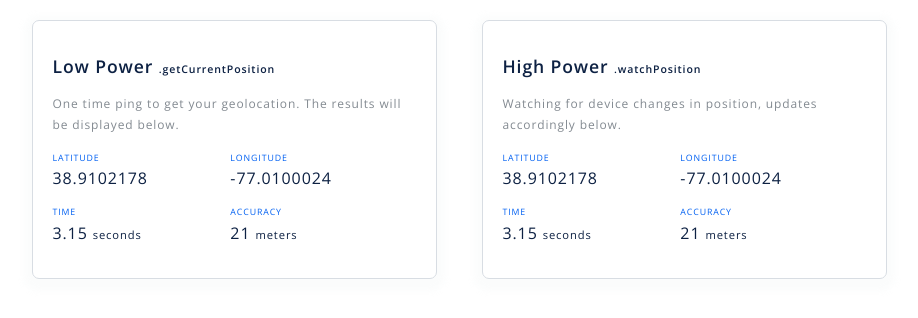
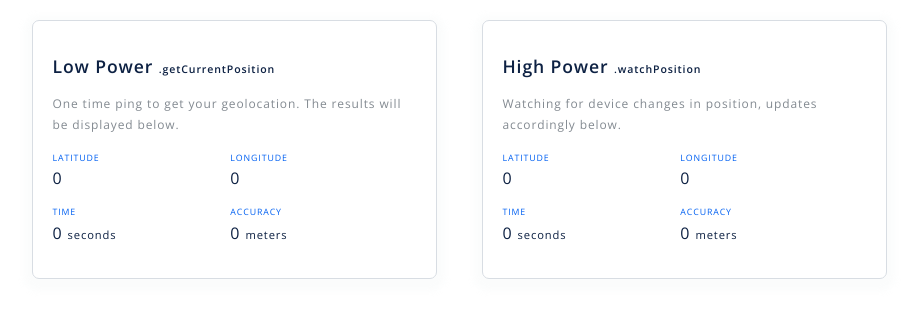
Before and after one commit to danmostudco/locationtesting, a React (Create React App) app: page / in a window 1280 px wide. Shown: the top 318 px of the page, without its empty margins (181-1099 px from the left). Built offline with nearby package versions, Linux system fonts and the light colour scheme; no server answers.

Commit message:
Pass down different OptionsObject and testingFunctions into each panel, and then set and update state upon success using a successFunction

```diff
--- a/src/App.js
+++ b/src/App.js
@@ -1,12 +1,48 @@
 import React, { Component } from "react";
 import "./App.css";
 
+const LOW_OPTIONS = {
+  enableHighAccuracy: false,
+  timeout: 27000,
+  maximumAge: 30000
+}
+
+const HIGH_OPTIONS = {
+  enableHighAccuracy: true,
+  timeout: 27000,
+  maximumAge: 30000
+}
+
+
 class App extends Component {
+
+  getLocation(success, error, options) {
+    // const dispatchTime = new Date().getTime(); HOW DO I GET DISPATCH TIME DOWN INTO THE COMPONENT AT TIME OF INSTANTIATION?
+    navigator.geolocation.getCurrentPosition(success, error, options)
+  }
+
+  watchLocation(success, error, options) {
+    // const dispatchTime = new Date().getTime(); HOW DO I GET DISPATCH TIME DOWN INTO THE COMPONENT AT TIME OF INSTANTIATION?
+    navigator.geolocation.watchPosition(success, error, options)
+  }
+
   render() {
     return <div className="App">
         <div className="Grid">
-          <TestPanel name="Low Power" subName=".getCurrentPosition" description="One time ping to get your geolocation. The results will be displayed below."/>
-          <TestPanel name="High Power" subName=".watchPosition" description="Watching for device changes in position, updates accordingly below."/>
+          <TestPanel
+            name="Low Power"
+            subName=".getCurrentPosition"
+            description="One time ping to get your geolocation. The results will be displayed below."
+            testingFunction={this.getLocation}
+            optionsObject= {LOW_OPTIONS}
+          />
+          <TestPanel
+            name="High Power"
+            subName=".watchPosition"
+            description="Watching for device changes in position, updates accordingly below."
+            testingFunction={this.watchLocation}
+            optionsObject= {HIGH_OPTIONS}
+          />
         </div>
       </div>
   }
@@ -16,11 +52,42 @@ class TestPanel extends Component {
   constructor(props) {
     super(props);
     this.state = {
-      latitude: 38.9102178,
-      longitude: -77.0100024,
-      time: 3.15,
-      accuracy: 21
+      latitude: 0,
+      longitude: 0,
+      time: 0,
+      accuracy: 0,
+      loading: true,
     }
+    this.successFunction = this.successFunction.bind(this);
+    this.dispatchTimeStamp;
+  }
+
+  successFunction(position) {
+    const {
+      longitude,
+      latitude,
+      accuracy
+    } = position.coords;
+
+    const APItimeStamp = position.timestamp;
+    const timeWindowMil = APItimeStamp - this.dispatchTimeStamp;
+    const timeWindowSec = (timeWindowMil / 1000).toFixed(2);
+
+    this.setState({
+      longitude: longitude.toFixed(7),
+      latitude: latitude.toFixed(7),
+      accuracy: accuracy,
+      time: timeWindowSec,
+      loading: false,
+    })
+
+    console.log(position.coords) // for console sign of success
+  }
+
+  componentDidMount() {
+    console.log(this.props.optionsObject)
+    this.dispatchTimeStamp = new Date().getTime()
+    this.props.testingFunction(this.successFunction, null, this.props.optionsObject); // still need to add in error function
   }
 
   render() {
```
